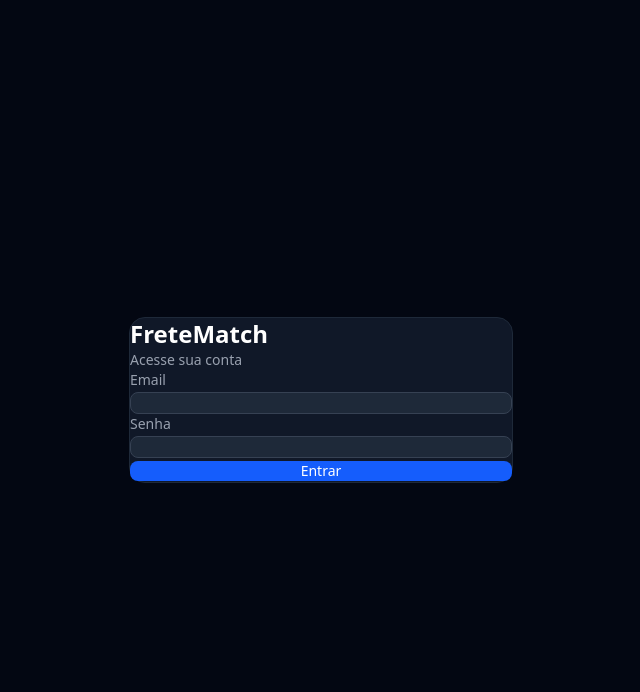
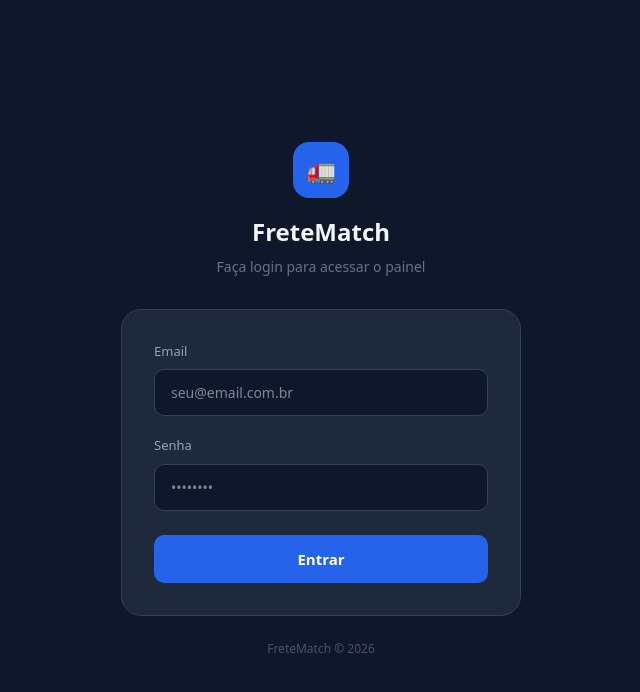
Before and after one commit to mallon-10/FreteMatch, a React app in the folder frontend/: page /login in a window 1280 px wide. Shown: the top 692 px of the page, without its empty margins (319-959 px from the left). Built offline with nearby package versions, Linux system fonts and the light colour scheme; no server answers; the HTML template or start-up script is replaced by a standard one.

Commit message:
feat: redesign pagina de login

```diff
--- a/frontend/src/pages/Login.jsx
+++ b/frontend/src/pages/Login.jsx
@@ -24,42 +24,131 @@ export default function Login() {
     }
   }
 
+  const inputStyle = {
+    width: '100%',
+    backgroundColor: '#0f172a',
+    border: '1px solid #334155',
+    borderRadius: 10,
+    padding: '12px 16px',
+    fontSize: 14,
+    color: '#f1f5f9',
+    outline: 'none',
+    boxSizing: 'border-box',
+    transition: 'border-color 0.2s',
+  };
+
   return (
-    <div className="min-h-screen bg-gray-950 flex items-center justify-center">
-      <div className="bg-gray-900 border border-gray-800 rounded-2xl p-8 w-full max-w-sm">
-        <h1 className="text-2xl font-bold text-white mb-1">FreteMatch</h1>
-        <p className="text-gray-400 text-sm mb-6">Acesse sua conta</p>
+    <div style={{
+      minHeight: '100vh',
+      backgroundColor: '#0f172a',
+      display: 'flex',
+      alignItems: 'center',
+      justifyContent: 'center',
+      fontFamily: 'system-ui, sans-serif',
+      padding: 24,
+    }}>
+      <div style={{ width: '100%', maxWidth: 400 }}>
 
-        <form onSubmit={handleSubmit} className="space-y-4">
-          <div>
-            <label className="text-sm text-gray-400 mb-1 block">Email</label>
+        {/* Logo / Header */}
+        <div style={{ textAlign: 'center', marginBottom: 32 }}>
+          <div style={{
+            display: 'inline-flex',
+            alignItems: 'center',
+            justifyContent: 'center',
+            width: 56,
+            height: 56,
+            backgroundColor: '#2563eb',
+            borderRadius: 16,
+            marginBottom: 16,
+          }}>
+            <span style={{ fontSize: 24 }}>🚛</span>
+          </div>
+          <h1 style={{ fontSize: 24, fontWeight: 700, color: '#f1f5f9', margin: 0 }}>FreteMatch</h1>
+          <p style={{ fontSize: 14, color: '#64748b', marginTop: 6 }}>Faça login para acessar o painel</p>
+        </div>
+
+        {/* Card */}
+        <div style={{
+          backgroundColor: '#1e293b',
+          border: '1px solid #334155',
+          borderRadius: 20,
+          padding: 32,
+        }}>
+          <form onSubmit={handleSubmit}>
+
+            <div style={{ marginBottom: 20 }}>
+              <label style={{ fontSize: 13, color: '#94a3b8', display: 'block', marginBottom: 8, fontWeight: 500 }}>
+                Email
+              </label>
               <input
                 type="email"
                 value={email}
                 onChange={(e) => setEmail(e.target.value)}
-              className="w-full bg-gray-800 border border-gray-700 rounded-lg px-4 py-2.5 text-white text-sm focus:outline-none focus:border-blue-500"
+                placeholder="seu@email.com.br"
                 required
+                style={inputStyle}
+                onFocus={(e) => e.target.style.borderColor = '#3b82f6'}
+                onBlur={(e) => e.target.style.borderColor = '#334155'}
               />
             </div>
-          <div>
-            <label className="text-sm text-gray-400 mb-1 block">Senha</label>
+
+            <div style={{ marginBottom: 24 }}>
+              <label style={{ fontSize: 13, color: '#94a3b8', display: 'block', marginBottom: 8, fontWeight: 500 }}>
+                Senha
+              </label>
               <input
                 type="password"
                 value={senha}
                 onChange={(e) => setSenha(e.target.value)}
-              className="w-full bg-gray-800 border border-gray-700 rounded-lg px-4 py-2.5 text-white text-sm focus:outline-none focus:border-blue-500"
+                placeholder="••••••••"
                 required
+                style={inputStyle}
+                onFocus={(e) => e.target.style.borderColor = '#3b82f6'}
+                onBlur={(e) => e.target.style.borderColor = '#334155'}
               />
             </div>
-          {erro && <p className="text-red-400 text-sm">{erro}</p>}
+
+            {erro && (
+              <div style={{
+                backgroundColor: '#450a0a',
+                border: '1px solid #7f1d1d',
+                borderRadius: 10,
+                padding: '10px 14px',
+                fontSize: 13,
+                color: '#fca5a5',
+                marginBottom: 20,
+              }}>
+                {erro}
+              </div>
+            )}
+
             <button
               type="submit"
               disabled={loading}
-            className="w-full bg-blue-600 hover:bg-blue-500 disabled:opacity-50 text-white rounded-lg py-2.5 text-sm font-medium transition"
+              style={{
+                width: '100%',
+                backgroundColor: loading ? '#1d4ed8' : '#2563eb',
+                color: '#fff',
+                border: 'none',
+                borderRadius: 10,
+                padding: '13px 0',
+                fontSize: 15,
+                fontWeight: 600,
+                cursor: loading ? 'not-allowed' : 'pointer',
+                opacity: loading ? 0.7 : 1,
+                transition: 'background-color 0.2s',
+              }}
             >
               {loading ? 'Entrando...' : 'Entrar'}
             </button>
+
           </form>
+        </div>
+
+        <p style={{ textAlign: 'center', fontSize: 12, color: '#475569', marginTop: 24 }}>
+          FreteMatch © {new Date().getFullYear()}
+        </p>
+
       </div>
     </div>
   );
```
Lines whose indentation alone changed are shown as unchanged.
